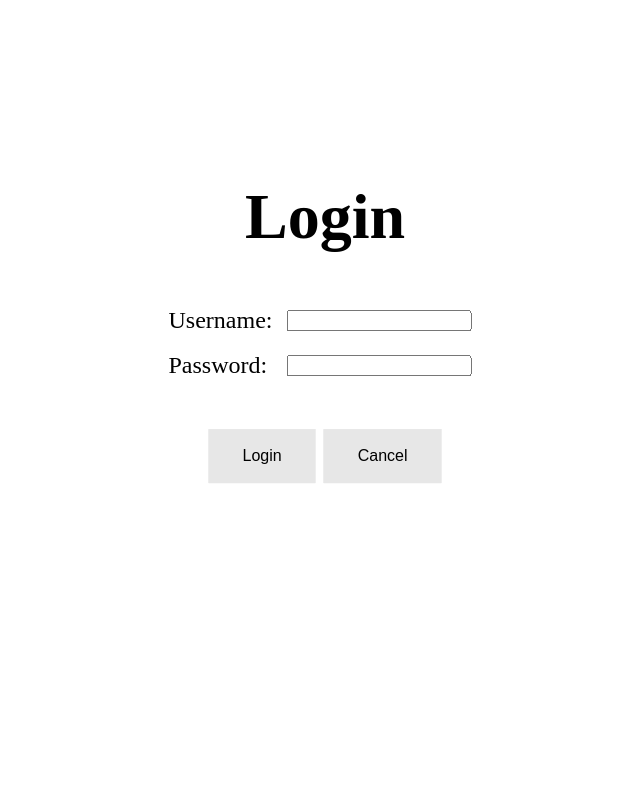
After one commit to mc053/personal-diary, a Flask app: page /login in a window 1280 px wide. The commit adds this page. Shown: the whole page, without its empty margins (315-955 px from the left). Run offline with Flask 2, Linux system fonts and the light colour scheme.

Commit message:
Add user functionality

```diff
--- a/src/main.py
+++ b/src/main.py
@@ -1,9 +1,63 @@
-from flask import Flask, render_template
+from flask import Flask, render_template, request, session, redirect, url_for
+from utils import username_exists, setup_new_user, password_is_wrong
 app = Flask(__name__)
+
+app.secret_key = 'software_engineering'
 
 @app.route('/')
 def index():
     return render_template("welcome.html")
 
+@app.route('/login', methods=["GET", "POST"])
+def login():
+    if request.method == 'POST':
+        username = request.form['username']
+        password = request.form['password']
+        if not username:                            # Empty username
+            return 'Username must not be empty'
+        elif not username_exists(username):         # Username does not exist
+            return 'Username does not exist'
+        elif password_is_wrong(username, password): # Wrong password
+            return 'Wrong password'
+        else:
+            session['username'] = username
+            return redirect(url_for('diary'))
+    else:
+        return render_template("login_create.html",
+        title="Login",
+        submit_value="Login")
+
+@app.route('/create', methods=["GET", "POST"])
+def create():
+    if request.method == 'POST':
+        username = request.form['username']
+        password = request.form['password']
+        if not username:                            # Empty username
+            return 'Username must not be empty'
+        elif username_exists(username):             # Username already exists
+            return 'Username already exists'
+        elif len(password) < 5:                     # Password is too short
+            return 'Password is too short'
+        else:                                       # Everything is good
+            setup_new_user(username, password)
+            session['username'] = username
+            return redirect(url_for('diary'))
+    else:
+        return render_template("login_create.html",
+        title="Create an account",
+        submit_value="Create")
+
+@app.route('/diary')
+def diary():
+    if 'username' in session:                       # User is logged in
+        return 'Welcome, %s!' %session['username']
+    else:
+        return redirect(url_for('index'))
+
+@app.route('/logout')
+def logout():
+    session.pop('username', None)
+    return redirect(url_for('index'))
+
 if __name__ == '__main__':
     app.run(debug=True)
--- a/src/static/styles.css
+++ b/src/static/styles.css
@@ -3,10 +3,14 @@
     top: 50%;
     left: 50%;
     transform: translate(-50%, -50%);
+    text-align: center;
 }
 .title {
     font-family: cursive;
     font-size: 500%;
+}
+.title2 {
+    font-size: 400%;
 }
 .button {
     background-color: #e7e7e7;
@@ -24,3 +28,9 @@
 .button1:hover {
     background-color: white;
 }
+.copyright {
+    color: gray;
+    font-size: 15px;
+    margin: 70px;
+    text-align: center;
+}
--- a/src/static/utils.js
+++ b/src/static/utils.js
@@ -5,3 +5,7 @@ function login() {
 function create() {
     window.location.pathname = "/create";
 }
+
+function home() {
+    window.location.pathname = "/";
+}
--- /dev/null
+++ b/src/templates/login_create.html
@@ -0,0 +1,27 @@
+<html>
+    <head>
+    <script type="text/javascript"
+        src="{{ url_for('static', filename='utils.js')}}">
+    </script>
+    <link rel="stylesheet" href="{{ url_for('static', filename='styles.css') }}">
+    </head>
+    <body>
+        <div class="centered" style="top:40%">
+            <form action="" method="POST">
+                <h1 class="title2">{{ title }}</h1>
+                <table style="margin: 0 auto; font-size: 150%;">
+                    <tr>
+                        <td>Username:</td>
+                        <td><input type="text" name="username" style="margin: 10px"/></td>
+                    </tr>
+                    <tr>
+                        <td>Password:</td>
+                        <td><input type="password" name="password" style="margin: 10px"/></td>
+                    </tr>
+                </table>
+                <input type="submit" value={{ submit_value }} class="button button1" style="margin-top:40px" />
+                <button type="button" onclick="home()" class="button button1" style="margin-top:40px">Cancel</button>
+            </form>
+        </div>
+    </body>
+</html>
```
Also changed, not shown: src/templates/welcome.html (+4 -3 lines), src/utils.py (added, +33 -0 lines), 1 other file.
